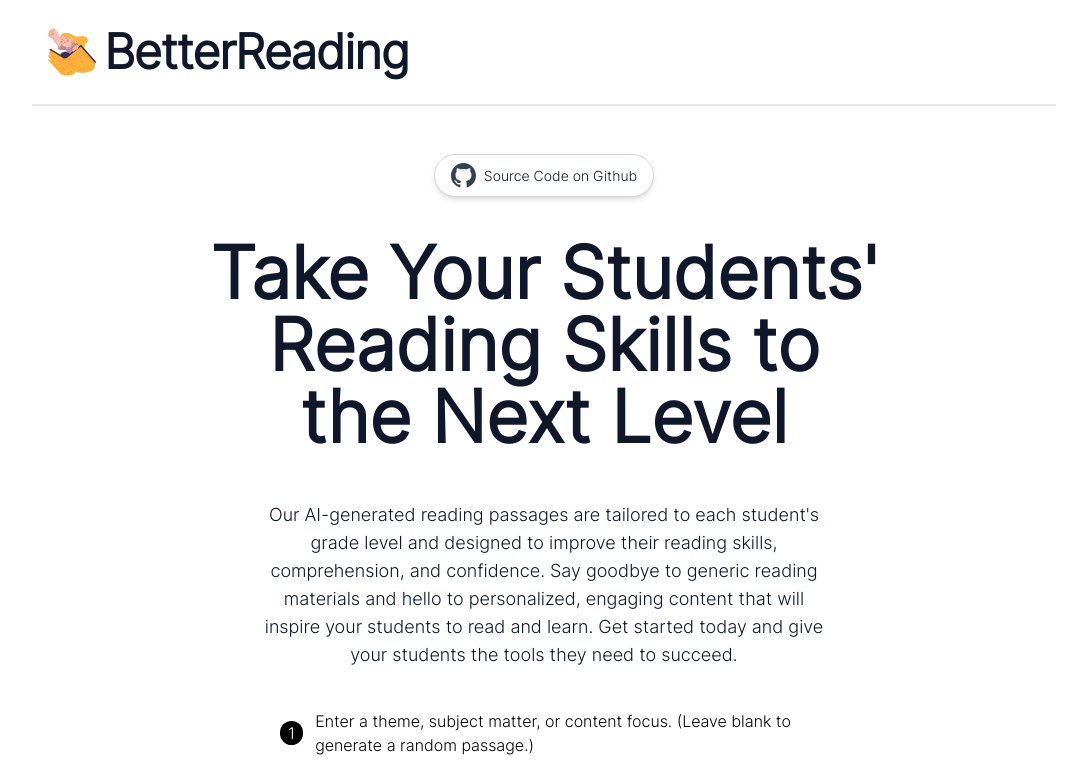
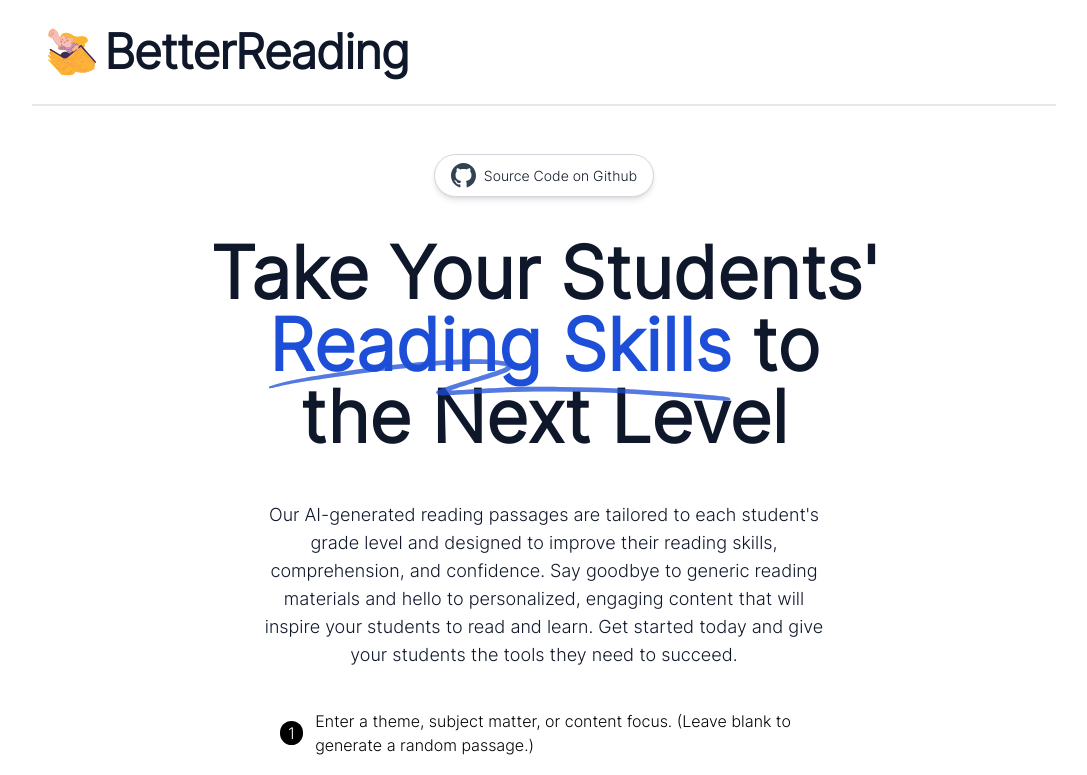
Before and after one commit to llegomark/betterreadings, a Next.js app: page / in a window 1280 px wide. Shown: the top 775 px of the page, without its empty margins (96-1183 px from the left). Built offline with nearby package versions, Linux system fonts and the light colour scheme.

Commit message:
add SquigglyLines

```diff
--- /dev/null
+++ b/components/SquigglyLines.tsx
@@ -0,0 +1,16 @@
+import React from "react";
+
+const SquigglyLines: React.FC = () => {
+  return (
+    <svg
+      aria-hidden="true"
+      viewBox="0 0 418 42"
+      className="absolute top-2/3 left-0 h-[0.58em] w-full fill-blue-700/50"
+      preserveAspectRatio="none"
+    >
+      <path d="M203.371.916c-26.013-2.078-76.686 1.963-124.73 9.946L67.3 12.749C35.421 18.062 18.2 21.766 6.004 25.934 1.244 27.561.828 27.778.874 28.61c.07 1.214.828 1.121 9.595-1.176 9.072-2.377 17.15-3.92 39.246-7.496C123.565 7.986 157.869 4.492 195.942 5.046c7.461.108 19.25 1.696 19.17 2.582-.107 1.183-7.874 4.31-25.75 10.366-21.992 7.45-35.43 12.534-36.701 13.884-2.173 2.308-.202 4.407 4.442 4.734 2.654.187 3.263.157 15.593-.78 35.401-2.686 57.944-3.488 88.365-3.143 46.327.526 75.721 2.23 130.788 7.584 19.787 1.924 20.814 1.98 24.557 1.332l.066-.011c1.201-.203 1.53-1.825.399-2.335-2.911-1.31-4.893-1.604-22.048-3.261-57.509-5.556-87.871-7.36-132.059-7.842-23.239-.254-33.617-.116-50.627.674-11.629.54-42.371 2.494-46.696 2.967-2.359.259 8.133-3.625 26.504-9.81 23.239-7.825 27.934-10.149 28.304-14.005.417-4.348-3.529-6-16.878-7.066Z" />
+    </svg>
+  );
+};
+
+export default SquigglyLines;
--- a/pages/index.tsx
+++ b/pages/index.tsx
@@ -9,7 +9,7 @@
 import LoadingDots from "../components/LoadingDots";
 import ResizablePanel from "../components/ResizablePanel";
 import { useRouter } from "next/router";
-import GithubIcon from "../components/GitHub";
+import SquigglyLines from "../components/SquigglyLines";
 import Balancer from "react-wrap-balancer";
 import React from "react";
 import SocialIcon from "../components/SocialIcon";
@@ -202,7 +202,13 @@
         </a>
         <h2 className="mx-auto max-w-4xl text-5xl font-bold tracking-normal text-slate-900 sm:text-6xl md:text-7xl">
           <Balancer>
-            Take Your Students' Reading Skills to the Next Level
+            Take Your Students&apos;{" "}
+            <span className="relative whitespace-nowrap text-blue-700">
+              <SquigglyLines />
+              Reading Skills
+              <SquigglyLines />
+            </span>{" "}
+            to the Next Level
           </Balancer>
         </h2>
         <p className="mx-auto mt-12 max-w-xl text-lg leading-7 text-slate-900 sm:text-base lg:text-lg">
```
